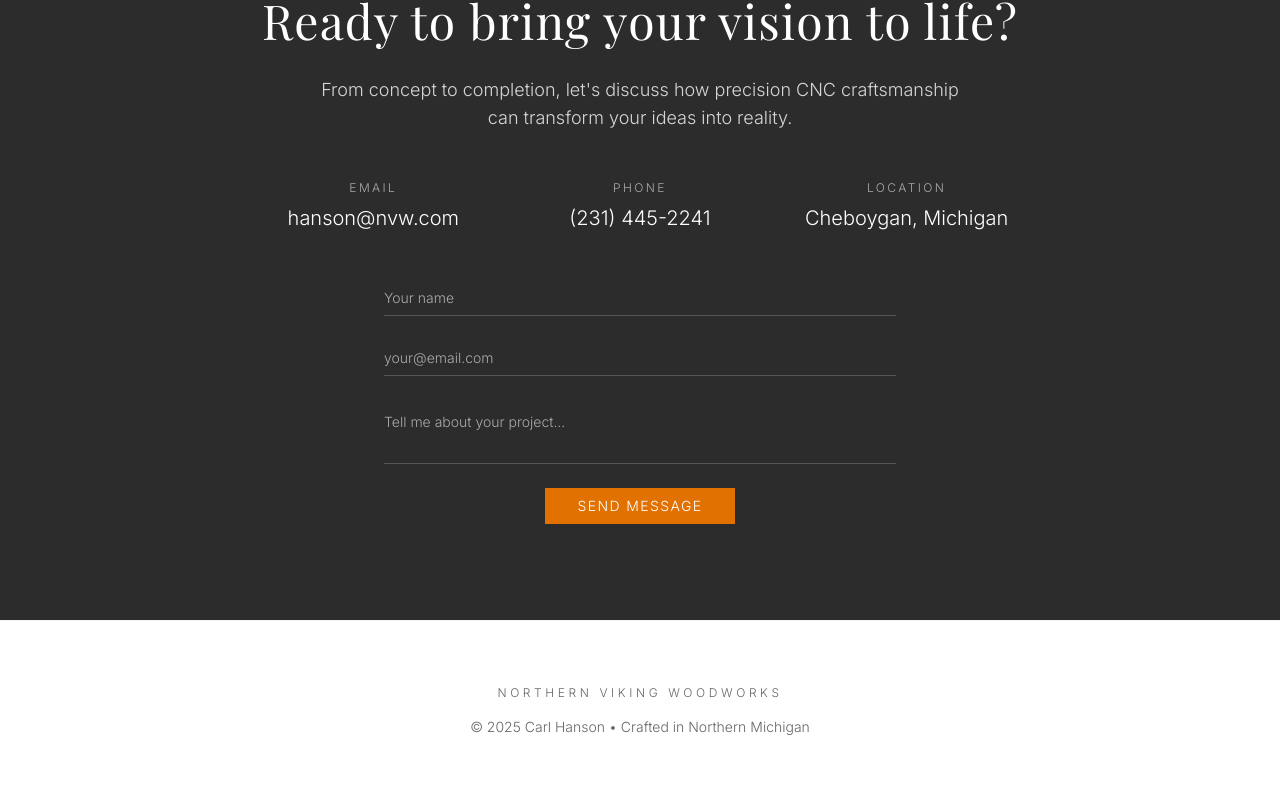
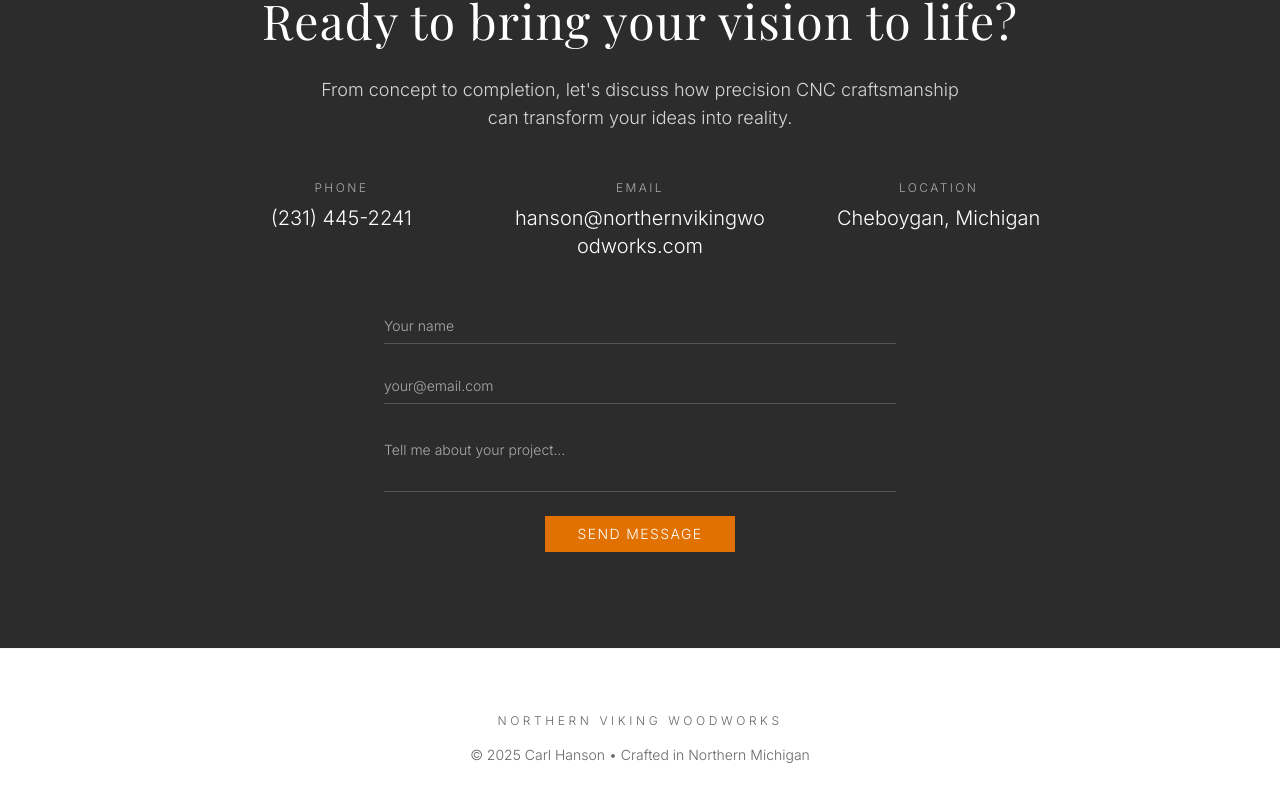
Before and after one commit to borourke9/northernviking-eh, a Next.js app: page / in a window 1280 px wide. Shown: the part 7758-8559 px from the top of the page. Built offline with nearby package versions, Linux system fonts and the light colour scheme; a web font is replaced by a local one.

Commit message:
Fix contact section layout - prevent email overlap with phone number

```diff
--- a/app/page.tsx
+++ b/app/page.tsx
@@ -901,14 +901,14 @@ export default function NorthernVikingWoodworks() {
             reality.
           </p>
 
-          <div className="grid md:grid-cols-3 gap-8 mb-12 max-w-3xl mx-auto">
-            <div className="text-center">
-              <div className="text-xs tracking-[0.2em] text-white/60 uppercase mb-2">Email</div>
-              <div className="text-xl text-white font-light">hanson@nvw.com</div>
-            </div>
+          <div className="grid md:grid-cols-3 gap-6 lg:gap-8 mb-12 max-w-4xl mx-auto px-4">
             <div className="text-center">
               <div className="text-xs tracking-[0.2em] text-white/60 uppercase mb-2">Phone</div>
               <div className="text-xl text-white font-light">(231) 445-2241</div>
+            </div>
+            <div className="text-center">
+              <div className="text-xs tracking-[0.2em] text-white/60 uppercase mb-2">Email</div>
+              <div className="text-lg lg:text-xl text-white font-light break-words px-2">hanson@northernvikingwoodworks.com</div>
             </div>
             <div className="text-center">
               <div className="text-xs tracking-[0.2em] text-white/60 uppercase mb-2">Location</div>
```
